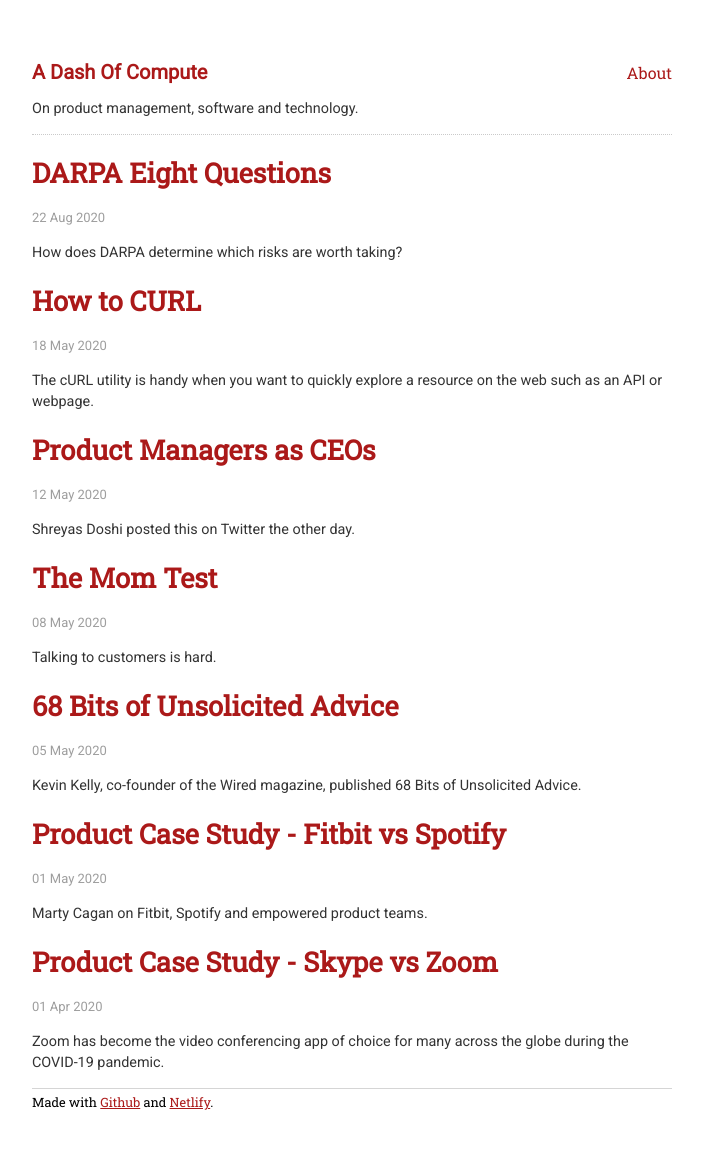
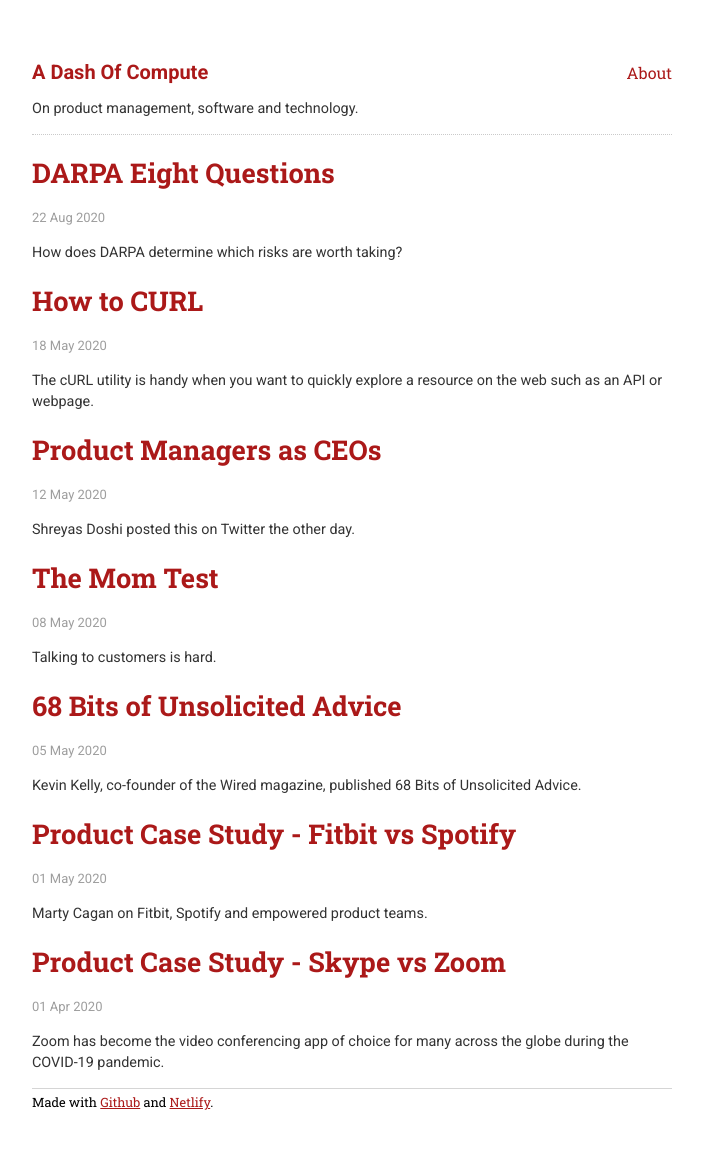
Before and after one commit to sautee/sautee.github.io, a Jekyll site: the page built from pages/index.md, in a window 1280 px wide. Shown: the whole page, without its empty margins (118-821 px from the left). Built offline with Jekyll 4.4.1, drawn with Linux system fonts in a browser that asks for light colours.

Commit message:
Update head.html

```diff
--- a/_includes/html/head.html
+++ b/_includes/html/head.html
@@ -18,7 +18,7 @@
 <meta name="twitter:creator" content="@theandrewchacko">
 
 <!-- google fonts -->
-<link href="https://fonts.googleapis.com/css2?family=Roboto&family=Roboto+Slab&display=swap" rel="stylesheet">
+<link href="https://fonts.googleapis.com/css2?family=Roboto+Slab:wght@400;700&family=Roboto:wght@400;700&display=swap" rel="stylesheet">
 
 <link rel="stylesheet" href="/css/normalize.min.css" />
 <link rel="stylesheet" href="/css/site.css">
```
